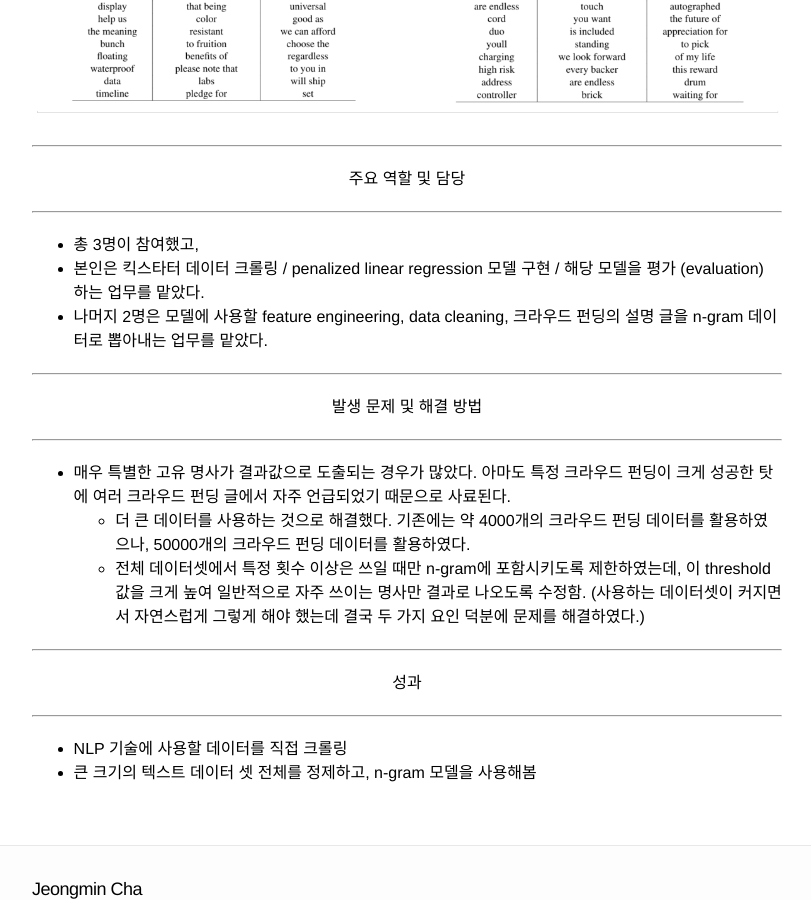
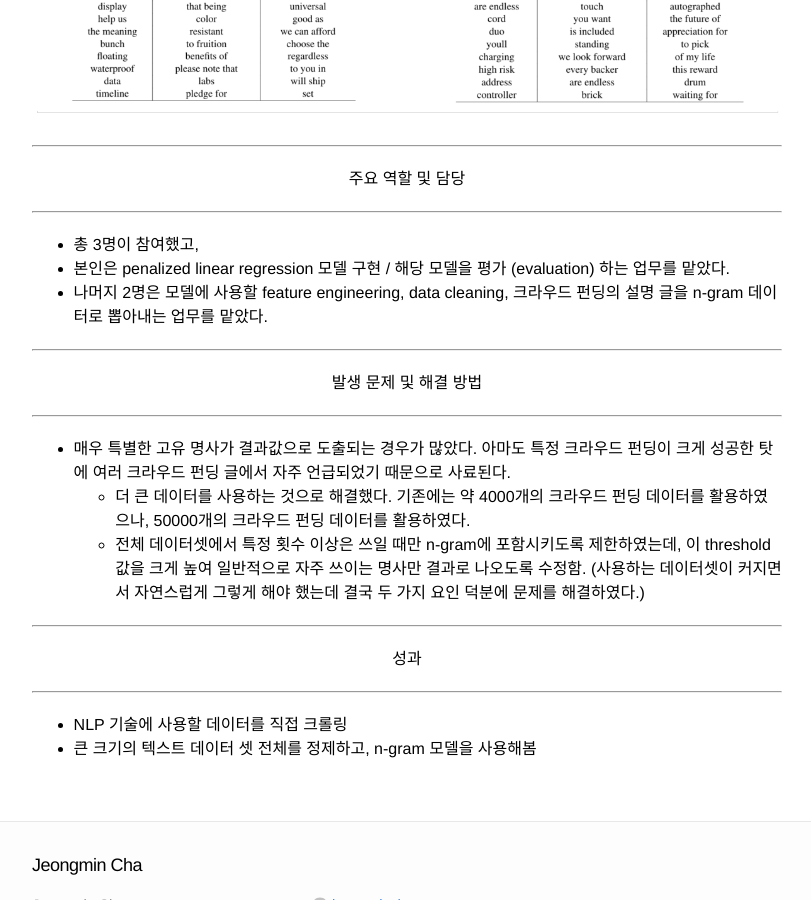
Before and after one commit to JeongMinCha/jeongmincha.github.com, a Jekyll site: the page built from _posts/2017-03-01-crowdfunding.md, in a window 1280 px wide and 900 px high, scrolled down 694 px. Shown: the whole window, without its empty margins (208-1019 px from the left). Built offline with Jekyll 4.4.1, drawn with Linux system fonts in a browser that asks for light colours.

Commit message:
Correct typo

```diff
--- a/_posts/2017-03-01-crowdfunding.md
+++ b/_posts/2017-03-01-crowdfunding.md
@@ -17,7 +17,7 @@ tag: []
 <center>주요 역할 및 담당</center>
 <hr/>
 - 총 3명이 참여했고,
-- 본인은 킥스타터 데이터 크롤링 / penalized linear regression 모델 구현 / 해당 모델을 평가 (evaluation) 하는 업무를 맡았다.
+- 본인은 penalized linear regression 모델 구현 / 해당 모델을 평가 (evaluation) 하는 업무를 맡았다.
 - 나머지 2명은 모델에 사용할 feature engineering, data cleaning, 크라우드 펀딩의 설명 글을 n-gram 데이터로 뽑아내는 업무를 맡았다.
 
 <hr/>
```
Also changed, not shown: _posts/2015-09-01-waterful.md (+1 -1 lines).
